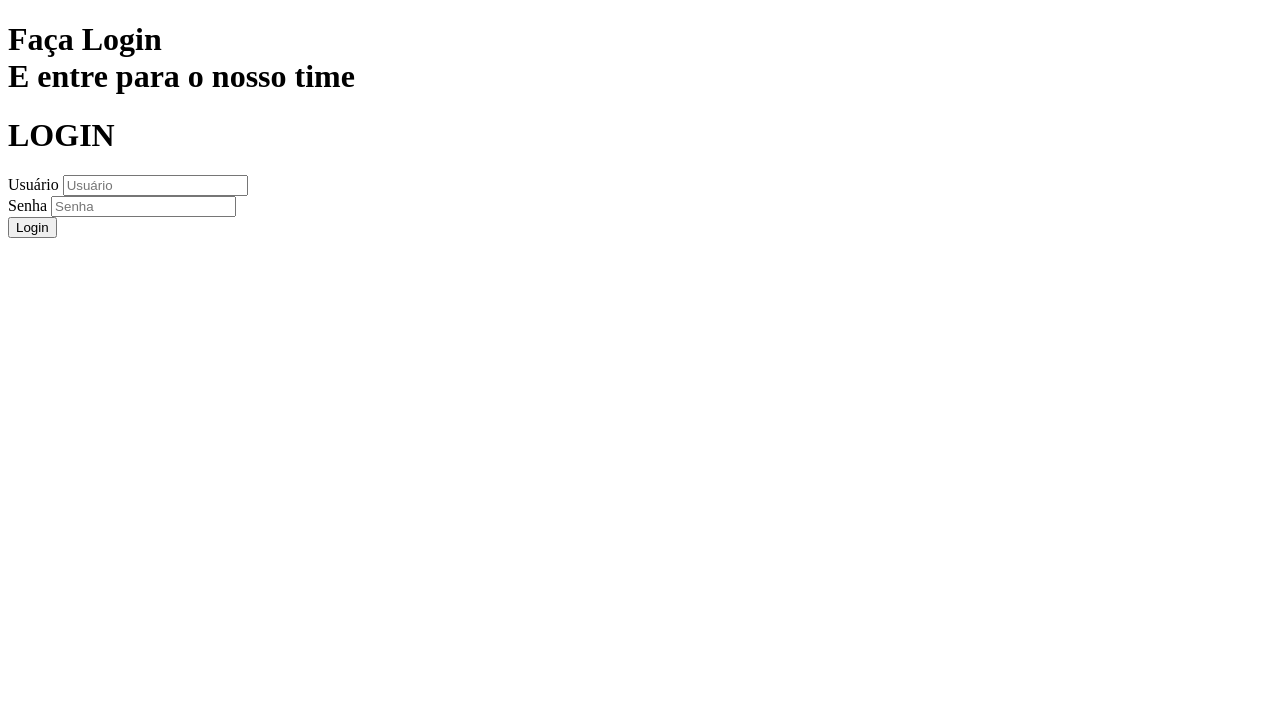
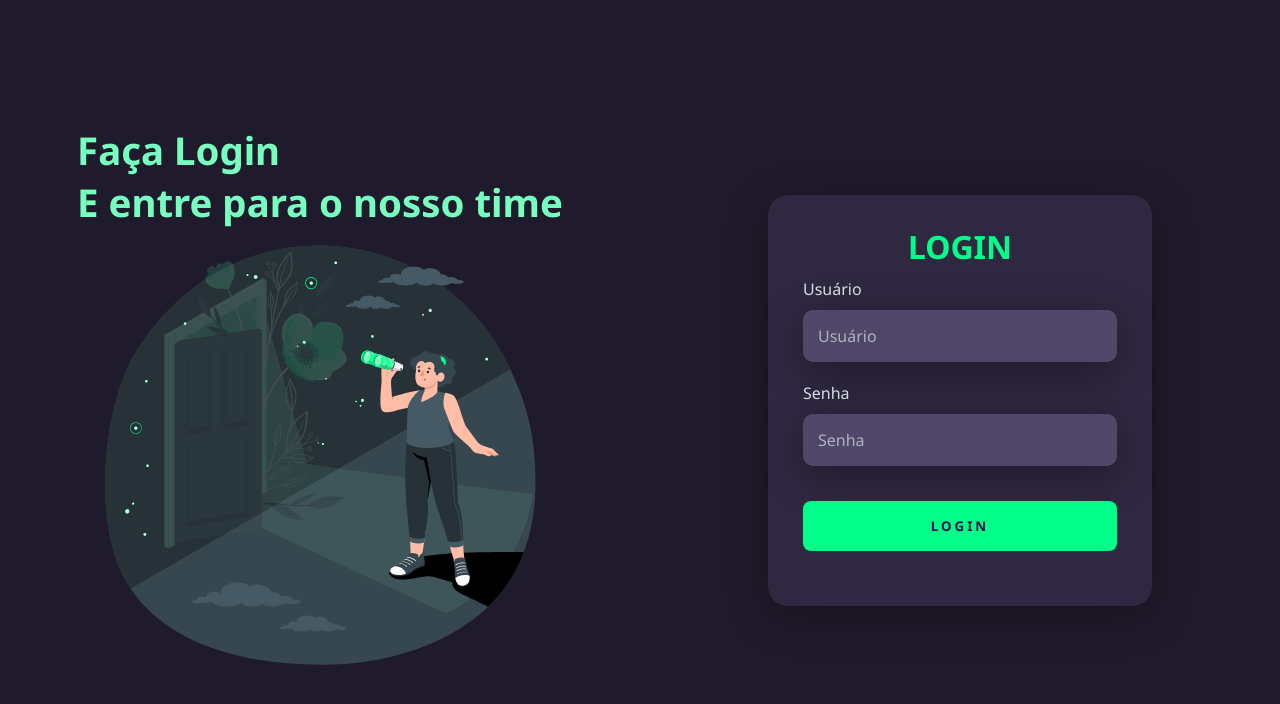
Before and after one commit to guimaraes-lucas/login, a plain HTML site: page index.html in a window 1280 px wide. Drawn offline with Linux system fonts and the light colour scheme.

Commit message:
Added style

```diff
--- a/index.html
+++ b/index.html
@@ -3,12 +3,14 @@
 <head>
     <meta charset="UTF-8">
     <meta name="viewport" content="width=device-width, initial-scale=1.0">
+    <link rel="stylesheet" href="style.css">
     <title>Login</title>
 </head>
 <body>
     <div class="main-login">
         <div class="left-login">
             <h1>Faça Login <br> E entre para o nosso time</h1>
+            <img src="./assets/curiosity-animate.svg" alt="image" class="left-image">
         </div>
 
         <div class="right-login">
@@ -25,7 +27,7 @@
                     <input type="password" name="senha" placeholder="Senha">
                 </div>
 
-                <button class="btn-login">Login</button>
+                <button class="btn-login">LOGIN</button>
             </div>
         </div>
     </div>
--- /dev/null
+++ b/style.css
@@ -0,0 +1,162 @@
+@import url('https://fonts.googleapis.com/css2?family=Noto+Sans:wght@400;700&display=swap');
+
+* {
+    margin: 0;
+    padding: 0;
+    box-sizing: border-box;
+
+    font-family: 'Noto Sans', sans-serif;
+}
+
+
+.main-login {
+    height: 100vh;
+
+    display: flex;
+    align-items: center;
+    justify-content: center;
+
+    background: #201b2c;
+}
+
+.left-login {
+    width: 50vw;
+    height: 100vh;
+
+    display: flex;
+    flex-direction: column;
+    align-items: center;
+    justify-content: center;
+}
+.left-login h1 {
+    font-size: 3vw;
+
+    color: #77ffc0;
+}
+
+.left-image {
+    width: 35vw;
+}
+
+.right-login {
+    width: 50vw;
+    height: 100vh;
+
+    display: flex;
+    align-items: center;
+    justify-content: center;
+}
+
+.card-login {
+    width: 60%;
+
+    display: flex;
+    flex-direction: column;
+    align-items: center;
+    justify-content: center;
+
+    padding: 30px 35px;
+    border-radius: 20px;
+
+    background-color: #2f2841;
+    box-shadow: 0px 10px 40px #00000056;
+}
+.card-login h1 {
+    color: #00ff88;
+
+    font-weight: 800;
+
+    margin: 0;
+}
+
+.textfield {
+    width: 100%;
+
+    display: flex;
+    flex-direction: column;
+
+    align-items: flex-start;
+    justify-content: center;
+
+    margin: 10px 0px;
+}
+
+.textfield input {
+    width: 100%;
+
+    border: none;
+    border-radius: 10px;
+    padding: 15px;
+
+    background-color: #514869;
+    box-shadow: 0px 10px 40px #00000056;
+    color: #f0ffffde;
+    font-size: 12pt;
+
+    outline: none;
+}
+.textfield input::placeholder {
+    color: #f0ffff94;
+}
+.textfield label {
+    margin-bottom: 10px;
+
+    color: #f0ffffde;
+}
+
+.btn-login {
+    width: 100%;
+
+    padding: 16px 0px;
+    margin: 25px;
+
+    border: none;
+    border-radius: 8px;
+    outline: none;
+
+    font-weight: 800;
+    letter-spacing: 3px;
+    color: #2b134b;
+    background-color: #00ff88;
+    transition: .4s;
+
+    cursor: pointer;
+
+
+}
+.btn-login:hover {
+    box-shadow: 0px 10px 40px -12px #00ff8052;
+    transition: .4s;
+}
+
+
+@media only screen and (max-width:950px) {
+    .card-login {
+        width: 85%;
+    }
+}
+
+@media only screen and (max-width:600px) {
+    .main-login {
+        flex-direction: column;
+    }
+
+    .left-login h1{
+        display: none;
+    }
+    .left-image {
+        width: 56vw;
+    }
+
+    .left-login {
+        width: 100%;
+        height: auto;
+
+        margin-bottom: 10px;
+    }
+
+    .right-login {
+        width: 100%;
+        height: auto;
+    }
+}
```
Also changed, not shown: assets/curiosity-animate.svg (added).
